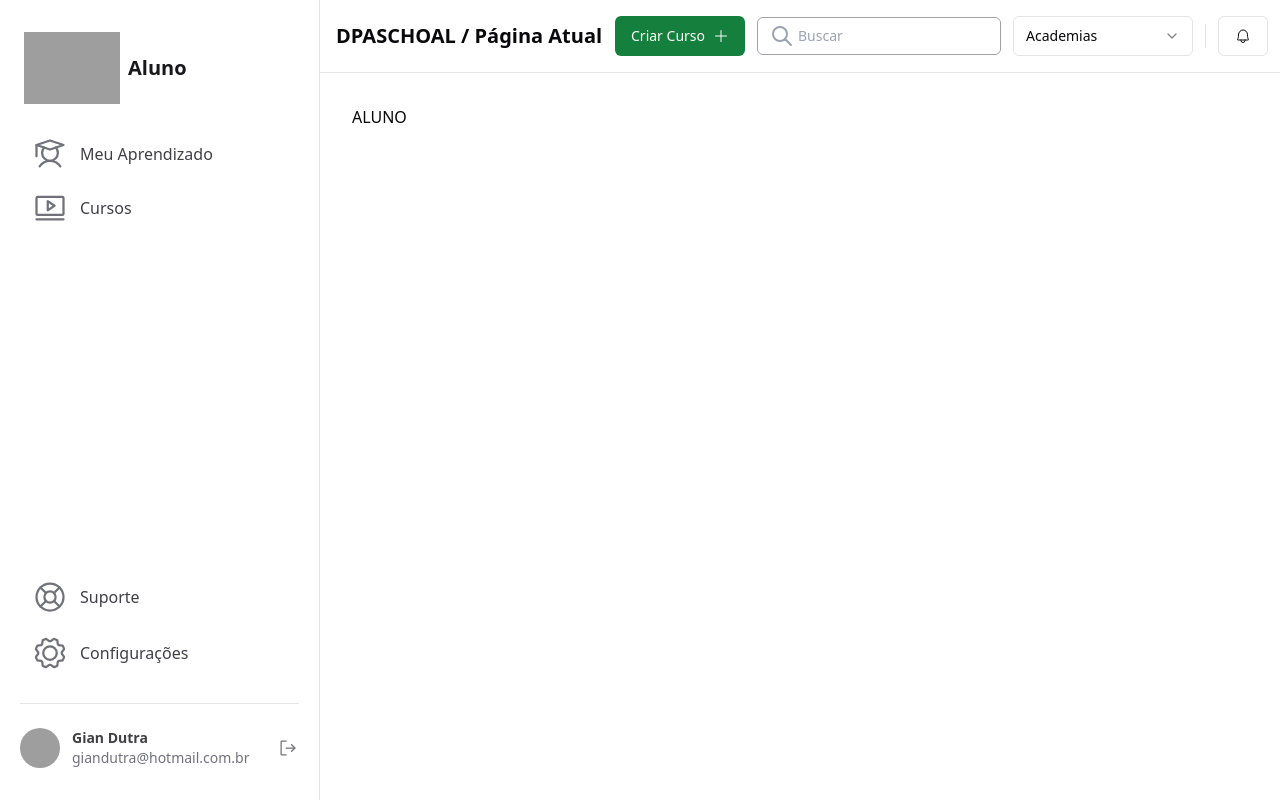
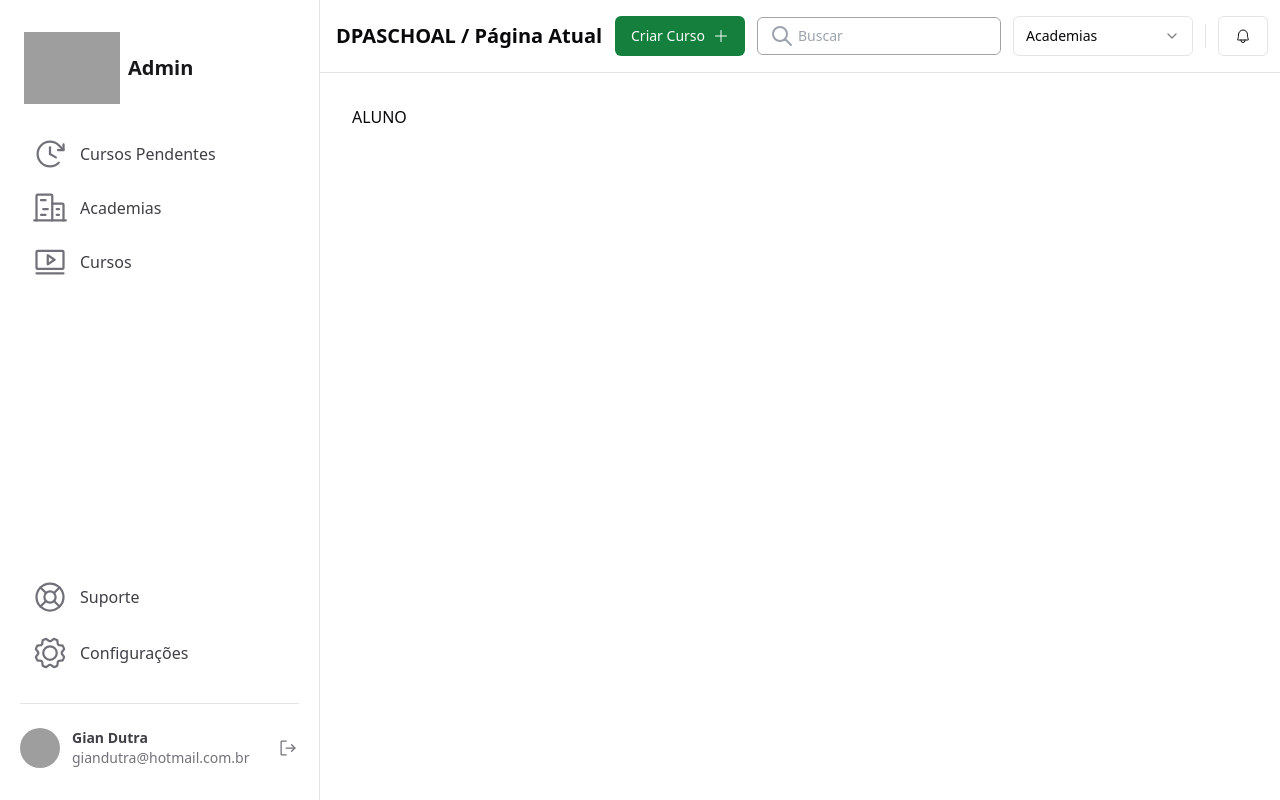
Before and after one commit to Elias-FS/projeto-integrador-v, a React (Vite) app: page /aluno in a window 1280 px wide. Built offline with nearby package versions, Linux system fonts and the light colour scheme; grey boxes are pictures that could not be loaded.

Commit message:
feat: Configurando store do zustand de acordo com o cargo do usuario

```diff
--- a/src/components/ui/Navbar/index.tsx
+++ b/src/components/ui/Navbar/index.tsx
@@ -10,18 +10,30 @@ import {
   SelectLabel,
   SelectTrigger,
   SelectValue,
-} from "@/components/ui/Select"
+} from "@/components/ui/Select";
 import { NavBarButton } from "../NavBarButton";
+import { useStore } from "@/zustand-store";
+import React from "react";
 
 export function Navbar() {
+  const { userType, namingRole } = useStore((state) => ({
+    userType: state.userType,
+    namingRole: state.namingRole,
+  }));
+
+  React.useEffect(() => {
+    namingRole();
+  }, [namingRole]);
+  console.log(userType);
+
   return (
     <div className="min-h-fit flex flex-col">
       <div className="pl-4 pr-3 py-4 flex items-center justify-between border-b">
         <h1 className="text-xl font-bold">DPASCHOAL / Página Atual</h1>
 
         <div className="flex items-center gap-3">
-          <NavBarButton/>
-          <Search/>
+          <NavBarButton />
+          <Search />
           <Select>
             <SelectTrigger className="w-[180px]">
               <SelectValue placeholder="Academias" />
--- a/src/components/ui/Sidebar/Logo.tsx
+++ b/src/components/ui/Sidebar/Logo.tsx
@@ -1,9 +1,9 @@
 import React from "react";
 import { useStore } from "@/zustand-store"; // Substitua com o caminho correto
 
+
 export function Logo() {
   const { userType, namingRole } = useStore((state) => ({
-    path: state.path,
     userType: state.userType,
     namingRole: state.namingRole,
   }));
--- a/src/components/ui/Sidebar/Navigation/index.tsx
+++ b/src/components/ui/Sidebar/Navigation/index.tsx
@@ -4,15 +4,14 @@ import { useStore } from '@/zustand-store';// Substitua com o caminho correto
 import { NavItem } from './NavItem';
 
 export function Navigation() {
-  const { iconsToShow, verify } = useStore(state => ({
-    path: state.path,
+  const { iconsToShow, verifySideBar } = useStore(state => ({
     iconsToShow: state.iconsToShow,
-    verify: state.verify,
+    verifySideBar: state.verifySideBar,
   }));
 
   React.useEffect(() => {
-    verify(); // Chama a função verify quando o componente monta
-  }, [verify]);
+    verifySideBar(); // Chama a função verifySideBar quando o componente monta
+  }, [verifySideBar]);
 
   return (
     <nav className="flex flex-col gap-0.5">
--- a/src/enums/usuario_tipo.ts
+++ b/src/enums/usuario_tipo.ts
@@ -1,5 +1,5 @@
-enum UsuarioTipo{
-  administrador,
-  aluno,
-  instrutor,
+export enum UsuarioTipo{
+  administrador = "administrador",
+  aluno = "aluno",
+  instrutor = "instrutor",
 }
--- a/src/models/usuario.ts
+++ b/src/models/usuario.ts
@@ -1,4 +1,6 @@
-class Usuario {
+import { UsuarioTipo } from "@/enums/usuario_tipo";
+
+export class Usuario {
   data_nascimento: Date;
   id: number;
   celular: string;
--- a/src/zustand-store/index.ts
+++ b/src/zustand-store/index.ts
@@ -7,54 +7,67 @@ import {
   Student,
 } from "phosphor-react";
 import { Video } from "@phosphor-icons/react";
+import { Usuario } from "@/models/usuario";
+import { UsuarioTipo } from "@/enums/usuario_tipo";
+
+const usuarioTeste = new Usuario(
+  new Date('1990-01-01'),
+  1,
+  '123456789',
+  'João da Silva',
+  true,
+  'Desenvolvedor',
+  'joao@example.com',
+  '12345-678',
+  'Centro',
+  'SP',
+  'Rua Principal',
+  UsuarioTipo.administrador
+);
 
 export interface PlayerState {
-  path: string;
   iconsToShow: { icon: React.ElementType; title: string }[];
   userType: string;
 
-  verify: () => void;
+  verifySideBar: () => void;
   namingRole: () => void;
 }
 
 
 export const useStore = create<PlayerState>((set, get) => {
   return {
-    path: window.location.pathname.toString(),
     iconsToShow: [], // Inicialmente, nenhum ícone é mostrado
     userType: "",
 
     namingRole: () => {
-      const path = get().path; // Obtemos o valor atual de path usando a função get
       let newUserType;
 
-      if (path === "/instrutor") {
+      if (usuarioTeste.cargo == UsuarioTipo.aluno) {
+        newUserType = "Aluno";
+      } else if (usuarioTeste.cargo == UsuarioTipo.instrutor) {
         newUserType = "Instrutor";
-      } else if (path === "/aluno") {
-        newUserType = "Aluno";
-      } else if (path === "/adm") {
+      } else if (usuarioTeste.cargo == UsuarioTipo.administrador) {
         newUserType = "Admin";
       }
 
       set({ userType: newUserType });
     },
 
-    verify: () => {
-      const path = get().path; // Obtemos o valor atual de path usando a função get
+    verifySideBar: () => {
       let newIconsToShow: { icon: React.ElementType; title: string }[] = [];
 
-      if (path === "/instrutor") {
+      if (usuarioTeste.cargo === UsuarioTipo.instrutor) {
         newIconsToShow = [
           { icon: ChalkboardTeacher, title: "Minhas Aulas" },
           { icon: BriefcaseMetal, title: "Oficina" },
           { icon: Video, title: "Cursos" },
         ];
-      } else if (path === "/aluno") {
+      } else if (usuarioTeste.cargo == UsuarioTipo.aluno) {
         newIconsToShow = [
           { icon: Student, title: "Meu Aprendizado" },
           { icon: Video, title: "Cursos" },
         ];
-      } else if (path === "/adm") {
+      } else if (usuarioTeste.cargo == UsuarioTipo.administrador) {
         newIconsToShow = [
           { icon: ClockClockwise, title: "Cursos Pendentes" },
           { icon: Buildings, title: "Academias" },
@@ -64,7 +77,7 @@ export const useStore = create<PlayerState>((set, get) => {
 
       set({ iconsToShow: newIconsToShow });
     },
-    // ...
+
   };
 });
 
```
Lines whose indentation alone changed are shown as unchanged.
